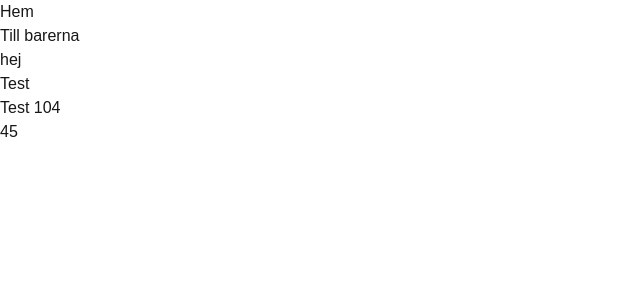
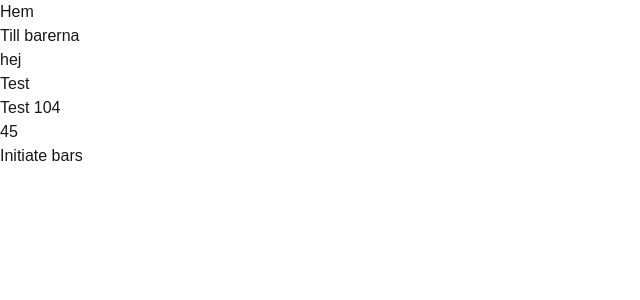
Before and after one commit to nickenickenicke/billig-bars, a Next.js app: page / in a window 1280 px wide. Shown: the top 300 px of the page, without its empty margins (0-640 px from the left). Built offline with nearby package versions, Linux system fonts and the light colour scheme.

Commit message:
Added button to manually call the database

```diff
--- a/src/app/components/BarsList.tsx
+++ b/src/app/components/BarsList.tsx
@@ -3,14 +3,18 @@
 import { useContext } from 'react'
 import { BarsContext } from '../contexts/BarsContext'
 import { BarsListItem } from './BarsListItem'
+import { ReloadBarsButton } from './ReloadBarsButton'
 
 export const BarsList = () => {
   const { bars } = useContext(BarsContext)
   return (
-    <ul>
-      {bars.map(bar => (
-        <BarsListItem key={bar.id} bar={bar} />
-      ))}
-    </ul>
+    <>
+      <ul>
+        {bars.map(bar => (
+          <BarsListItem key={bar.id} bar={bar} />
+        ))}
+      </ul>
+      <ReloadBarsButton />
+    </>
   )
 }
--- /dev/null
+++ b/src/app/components/ReloadBarsButton.tsx
@@ -0,0 +1,24 @@
+'use client'
+
+import { useContext } from 'react'
+import { BarsContext } from '../contexts/BarsContext'
+import { getBars } from '../actions/getBars'
+import { BarActionType } from '../reducers/BarReducer'
+
+export const ReloadBarsButton = () => {
+  const { dispatch } = useContext(BarsContext)
+
+  const handleClick = async () => {
+    const newBars = await getBars()
+    dispatch({
+      type: BarActionType.UPDATED,
+      payload: JSON.stringify(newBars)
+    })
+  }
+
+  return (
+    <button type="button" onClick={handleClick}>
+      Initiate bars
+    </button>
+  )
+}
```
